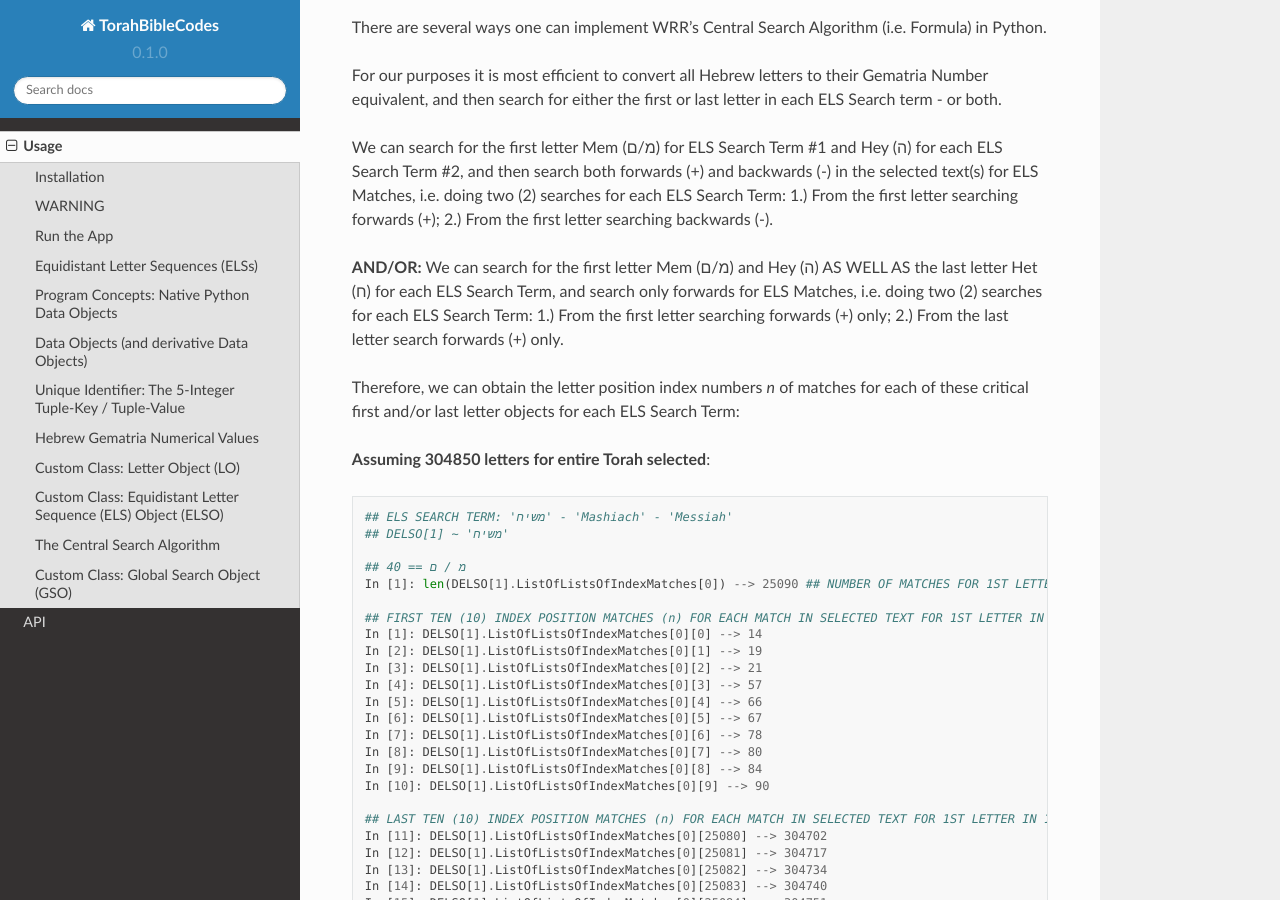
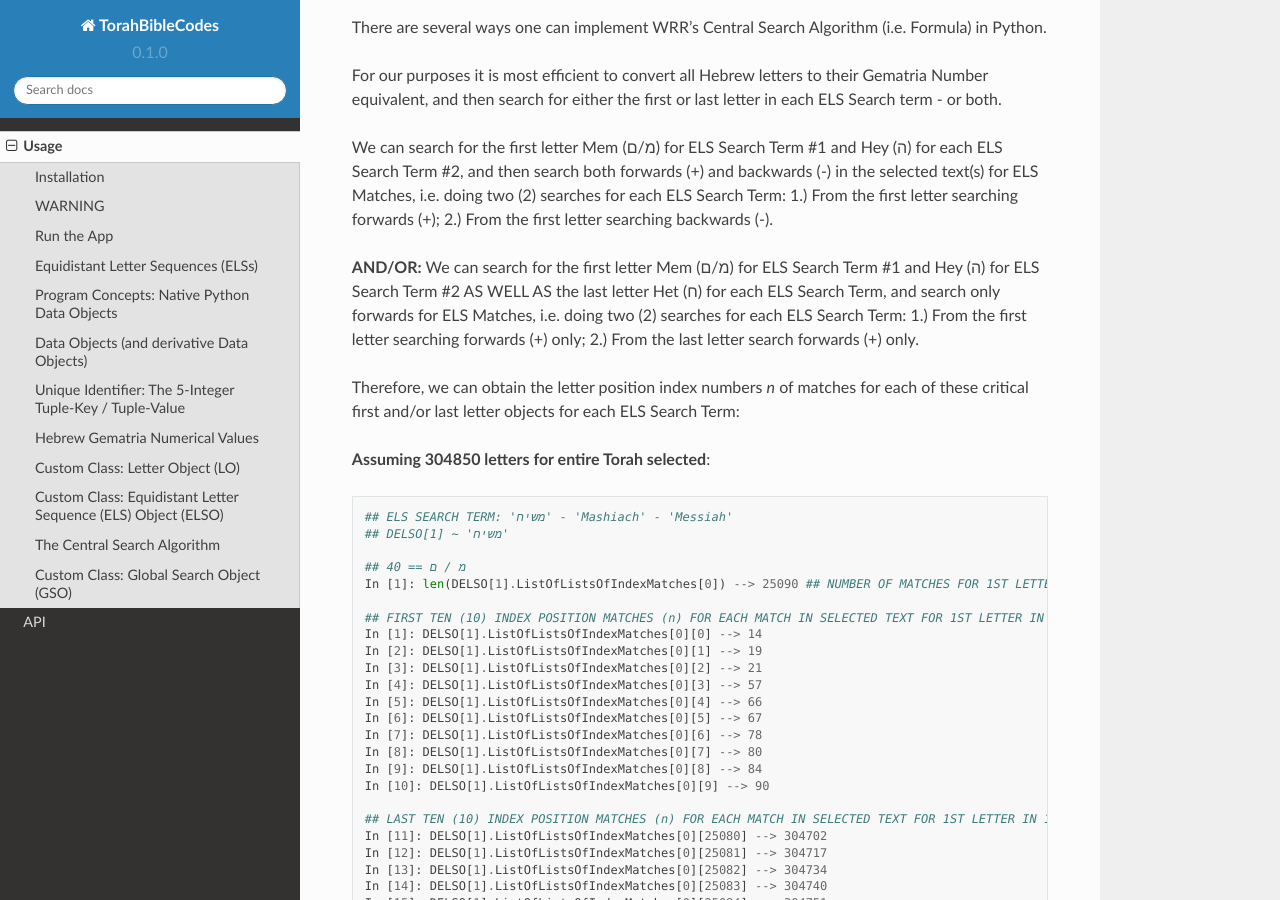
Before and after one commit to TorahBibleCodes/TorahBibleCodes_Sphinx, a Sphinx documentation site: the page built from docs/source/usage.rst, in a window 1280 px wide and 900 px high, scrolled down 12455 px. Built offline with Sphinx 7.4.7 and the Read the Docs theme 2.0.0, drawn with Linux system fonts in a browser that asks for light colours.

Commit message:
Update usage.rst

```diff
--- a/docs/source/usage.rst
+++ b/docs/source/usage.rst
@@ -560,7 +560,7 @@
 
 We can search for the first letter Mem (מ/ם) for ELS Search Term #1 and Hey (ה) for each ELS Search Term #2, and then search both forwards (+) and backwards (-) in the selected text(s) for ELS Matches, i.e. doing two (2) searches for each ELS Search Term: 1.) From the first letter searching forwards (+); 2.) From the first letter searching backwards (-).
 
-**AND/OR:** We can search for the first letter Mem (מ/ם) and Hey (ה) AS WELL AS the last letter Het (ח) for each ELS Search Term, and search only forwards for ELS Matches, i.e. doing two (2) searches for each ELS Search Term: 1.) From the first letter searching forwards (+) only; 2.) From the last letter search forwards (+) only.
+**AND/OR:** We can search for the first letter Mem (מ/ם) for ELS Search Term #1 and Hey (ה) for ELS Search Term #2 AS WELL AS the last letter Het (ח) for each ELS Search Term, and search only forwards for ELS Matches, i.e. doing two (2) searches for each ELS Search Term: 1.) From the first letter searching forwards (+) only; 2.) From the last letter search forwards (+) only.
 
 Therefore, we can obtain the letter position index numbers *n* of matches for each of these critical first and/or last letter objects for each ELS Search Term:
 
```
